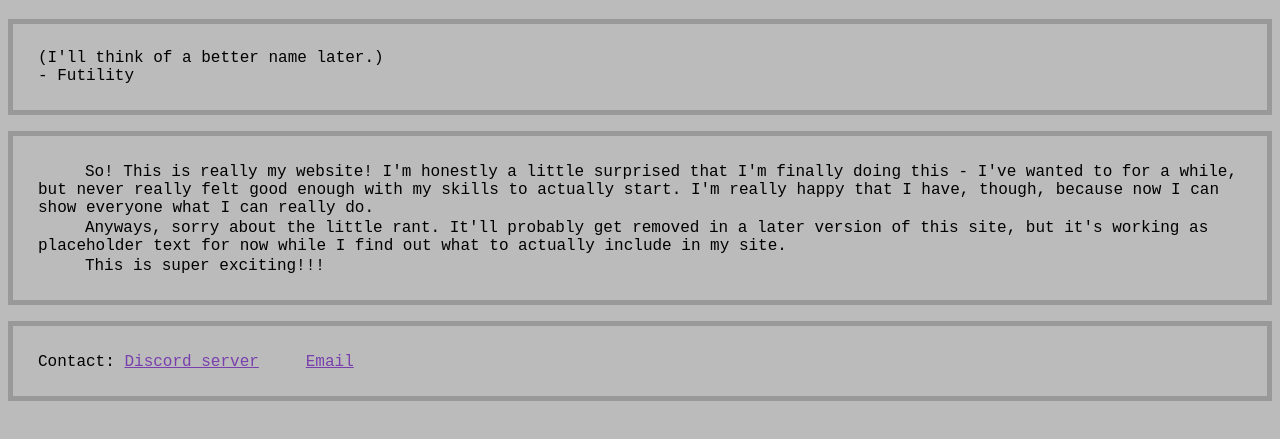
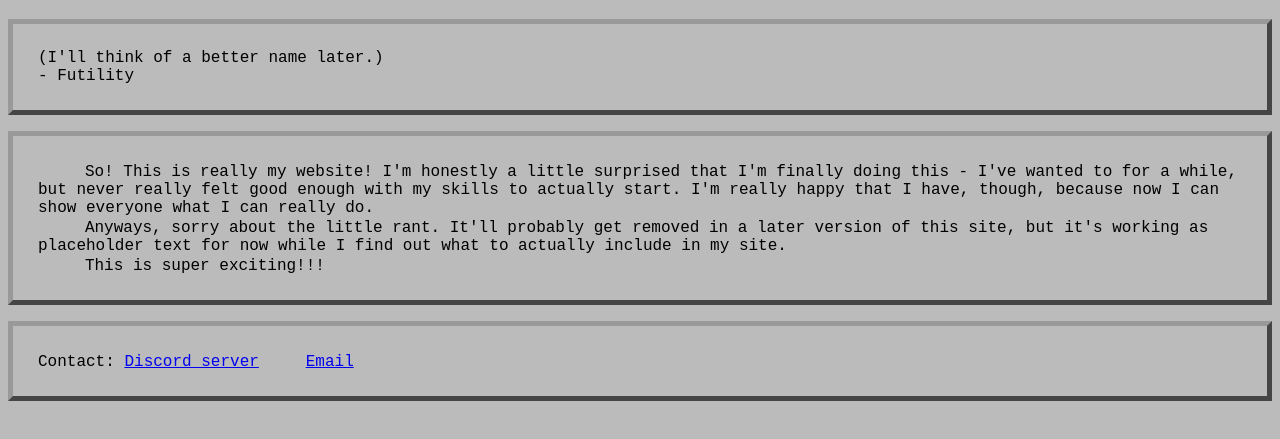
Before and after one commit to Fufutility/futility, a plain HTML site: page index.html in a window 1280 px wide. Shown: the part 61-500 px from the top of the page. Drawn offline with Linux system fonts and the light colour scheme.

Commit message:
Update styles.css

```diff
--- a/styles.css
+++ b/styles.css
@@ -5,14 +5,10 @@ html {
 }
 
 p {
-	padding: 25px;
-	border: solid 5px #999;
+  padding: 25px;
+	border: outset 5px #999;
 }
 
 .title {
 	color: #5C6AC4;
 }
-
-a {
-	color: #7940AD;
-}
```
